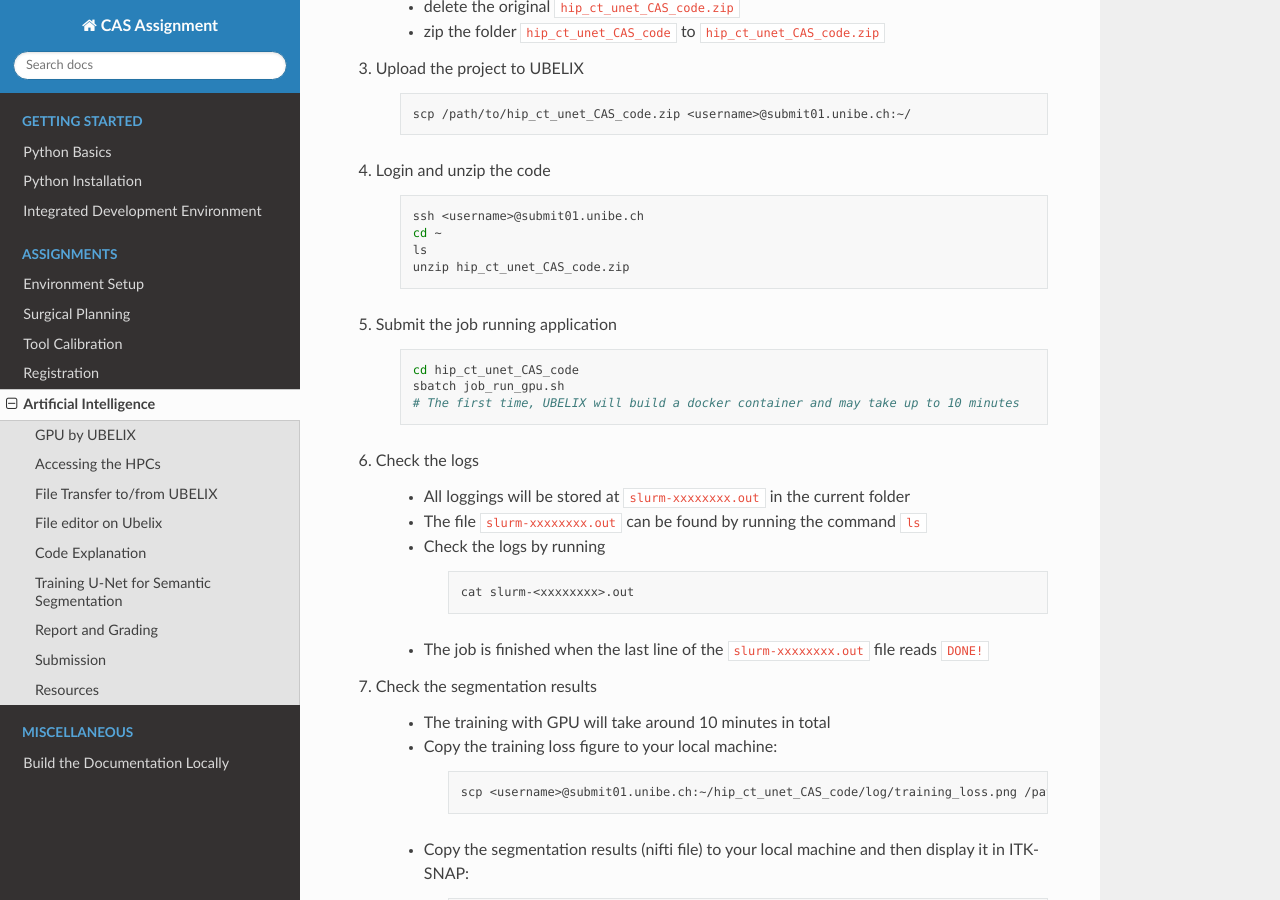
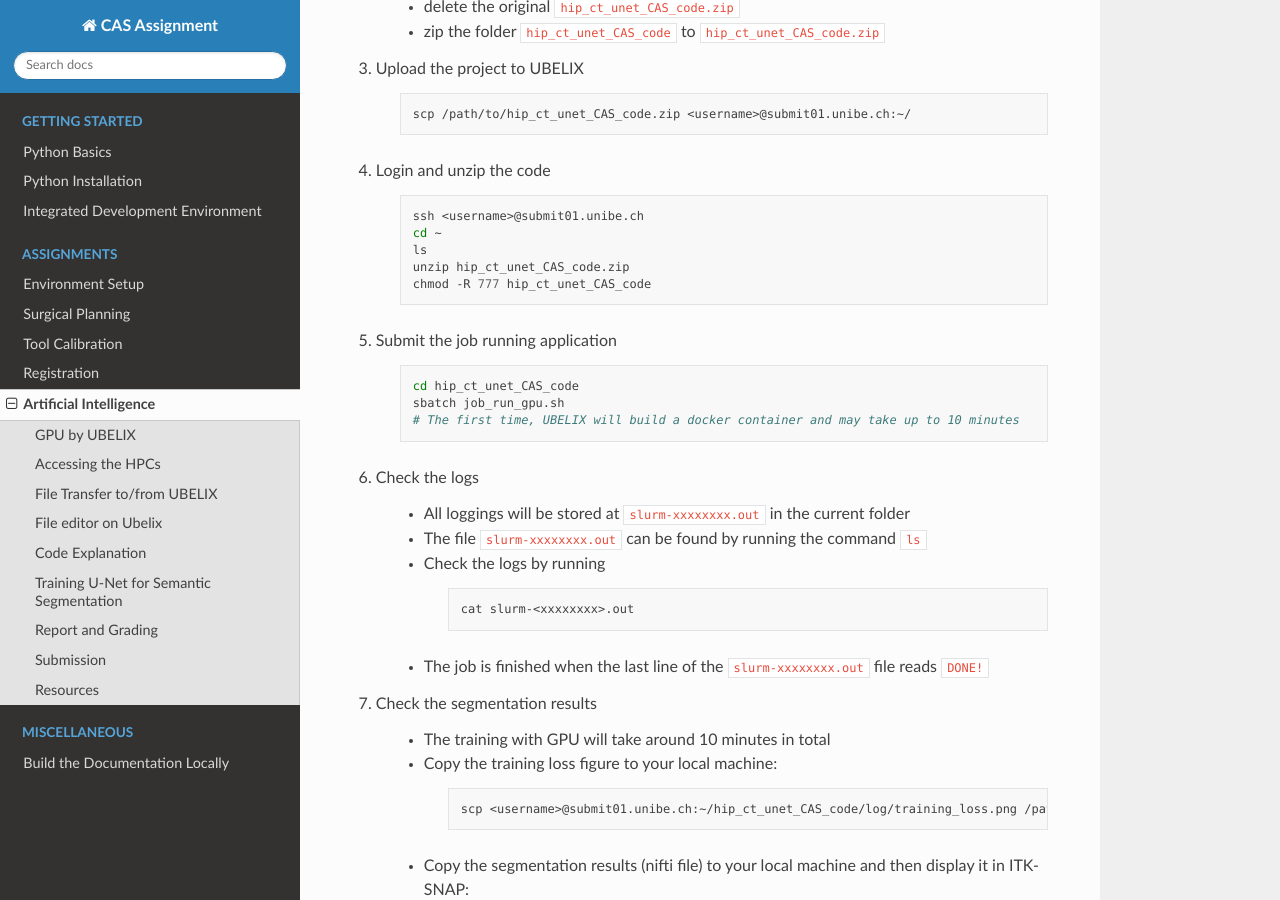
Before and after one commit to persmed/cas-assignment, a Sphinx documentation site: the page built from docs/assignment.ai.rst, in a window 1280 px wide and 900 px high, scrolled down 4210 px. Built offline with Sphinx 7.4.7 and the Read the Docs theme 3.1.0, drawn with Linux system fonts in a browser that asks for light colours.

Commit message:
docs: fix file permissions issues on UBELIX

```diff
--- a/docs/assignment.ai.rst
+++ b/docs/assignment.ai.rst
@@ -159,6 +159,7 @@ Training U-Net for Semantic Segmentation
 		cd ~
 		ls
 		unzip hip_ct_unet_CAS_code.zip
+		chmod -R 777 hip_ct_unet_CAS_code
 
 #. Submit the job running application
 
```
